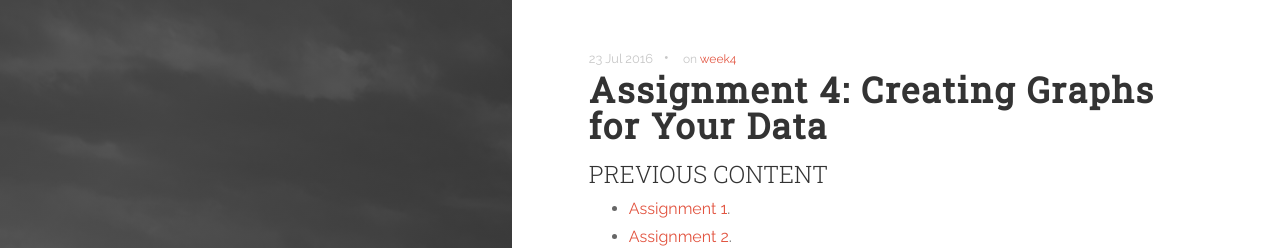
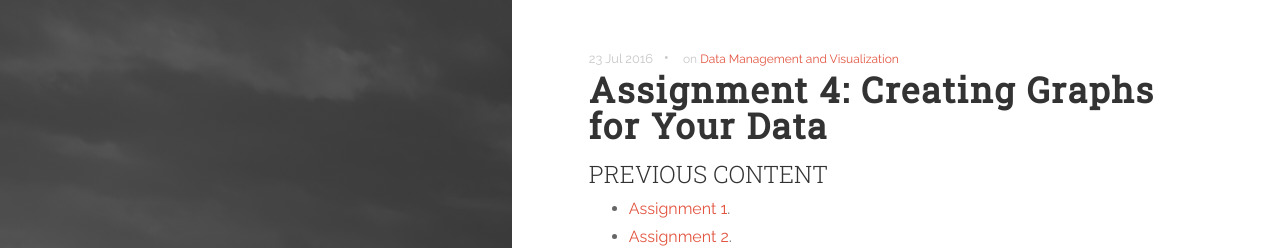
Before and after one commit to yan-duarte/yan-duarte.github.io, a Jekyll site: the page built from _posts/2016-07-22-Assignment4.md, in a window 1280 px wide and 900 px high. Shown: the top 248 px of the window. Built offline with Jekyll 4.4.1, drawn with Linux system fonts in a browser that asks for light colours; nearby versions of some CDN libraries.

Commit message:
Update 2016-07-22-Assignment4.md

```diff
--- a/_posts/2016-07-22-Assignment4.md
+++ b/_posts/2016-07-22-Assignment4.md
@@ -6,7 +6,7 @@ Name:
 categories:
   - Data Management and Visualization
 tags:
-  - week4
+  - Data Management and Visualization
 title: 'Assignment 4: Creating Graphs for Your Data'
 ---
 ## PREVIOUS CONTENT
```
